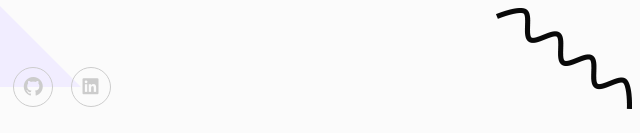
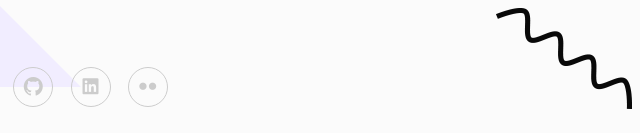
Before and after one commit to tanyongzhi/website-revised, a plain HTML site: page index.html in a window 1280 px wide. Shown: the part 683-816 px from the top of the page, 144-784 px from the left. Drawn offline with Linux system fonts and the light colour scheme; files whose address does not match are found by name.

Commit message:
Update flickr link

```diff
--- a/index.html
+++ b/index.html
@@ -137,6 +137,7 @@
                                     <li><a href="mailto:tanyongzhi98@gmail.com"><i class="lni-envelope"></i></a></li>
                                     <li><a target="_blank" href="https://github.com/tanyongzhi"><i class="lni-github-original"></i></a></li>
                                     <li><a target="_blank" href="https://www.linkedin.com/in/tanyongzhi/"><i class="lni-linkedin-original"></i></a></li>
+                                    <li><a target="_blank" href="https://www.flickr.com/photos/145155514@N07/"><i class="lni-flickr"></i></a></li>
                                 </ul>
                             </div> <!-- header social -->
                         </div>
```
